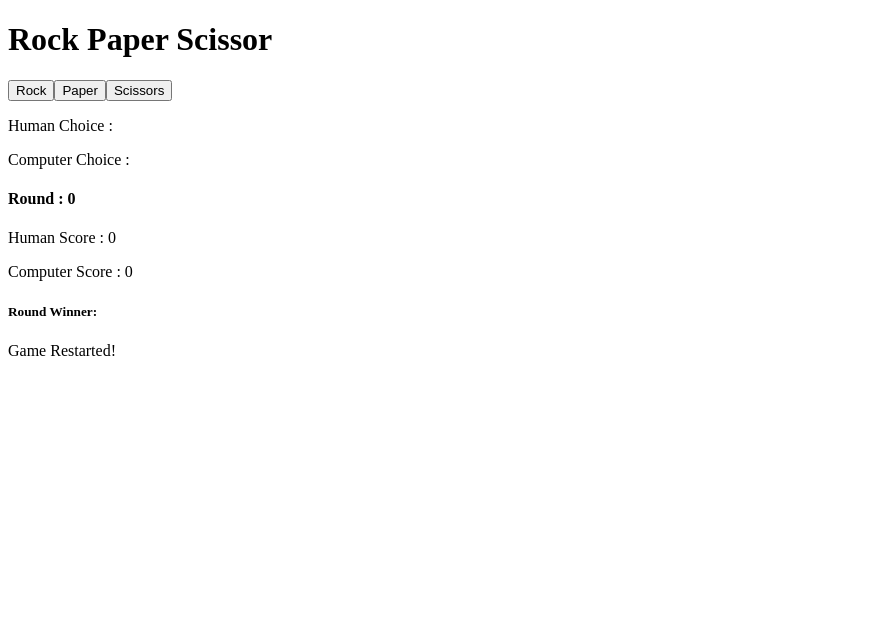
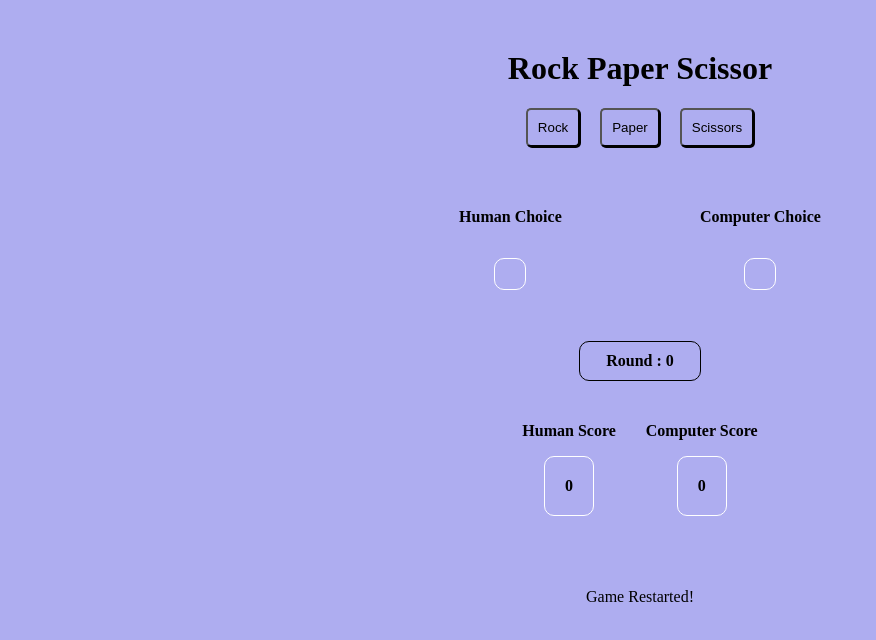
Before and after one commit to Sharwari19/RockPaperScissors, a plain HTML site: page index.html in a window 1280 px wide. Both pictures are taken after a click on the button "Restart". Shown: the whole page, without its empty margins (0-876 px from the left). Drawn offline with Linux system fonts and the light colour scheme.

Commit message:
updates styles for the UI

```diff
--- a/game.js
+++ b/game.js
@@ -24,12 +24,20 @@ function getComputerChoice()
 let humanScore = 0;
 let computerScore = 0;
 let roundCount = 0;
-const humanSelection = document.getElementById('humanChoice');
-const computerSelection = document.getElementById('computerChoice');
+
+const humanSelection = document.getElementById('hchoice');
+const computerSelection = document.getElementById('cchoice');
 const count = document.getElementById('roundNo');
-const humanRecord = document.getElementById('humanScore');
-const computerRecord = document.getElementById('computerScore');
+
+const humanRecord = document.getElementById('hscore');
+humanRecord.textContent = '0';
+
+const computerRecord = document.getElementById('cscore');
+computerRecord.textContent = '0';
+
 const resultText = document.getElementById('result');
+const roundWinner =  document.getElementById('winner');
+roundWinner.textContent = '';
 
 function RestartGame()
 {
@@ -37,17 +45,21 @@ function RestartGame()
     computerScore = 0;
     roundCount = 0;
 
-   humanSelection.textContent = `Human Choice : `;
-   computerSelection.textContent = `Computer Choice : `;
+   humanSelection.textContent = ``;
+   computerSelection.textContent = ``;
    count.textContent = `Round : ${roundCount}`;
-   humanRecord.textContent = `Human Score : ${humanScore}`;
-   computerRecord.textContent = `Computer Score : ${computerScore}`;
+
+   humanRecord.textContent = `${humanScore}`;
+   computerRecord.textContent = `${computerScore}`;
+
    resultText.textContent = '';
-   document.getElementById('restart').textContent = "Game Restarted!";
+   roundWinner.textContent = '';
+   restartDiv.textContent = "Game Restarted!";
 }
 
 function playRound(event)
 {
+
     let humanChoice = event.target.textContent;
     console.log("human choice : ", humanChoice);
 
@@ -55,16 +67,16 @@ function playRound(event)
     console.log('computer choice : ', computerChoice);
 
     roundCount++;
+    restartDiv.textContent = '';
+    restartDiv.appendChild(Restart);
 
-    humanSelection.textContent = `Human Choice : ${humanChoice}`;
-    computerSelection.textContent = `Computer Choice : ${computerChoice}`;
+    humanSelection.textContent = `${humanChoice}`;
+    computerSelection.textContent = `${computerChoice}`;
     count.textContent = `Round : ${roundCount}`;
-    humanRecord.textContent = `Human Score : ${humanScore}`;
-    computerRecord.textContent = `Computer Score : ${computerScore}`;
 
     if(humanChoice === computerChoice)
     {
-        resultText = "Oops! It's a tie!";
+        resultText.textContent = "Oops! It's a tie!";
     }
 
     if( humanChoice === RPS[0] && computerChoice === RPS[1] ||
@@ -74,24 +86,32 @@ function playRound(event)
     {
         resultText.textContent = `You loose! ${computerChoice} beats ${humanChoice}`;
         computerScore++;
+        computerRecord.textContent = `${computerScore}`;
+
     }
     else
     {
         resultText.textContent = `You win! ${humanChoice} beats ${computerChoice}`;
         humanScore++;
+        humanRecord.textContent = `${humanScore}`;
     }
 
     if(humanScore === 5 || computerScore === 5)
     {
         if(humanScore > computerScore)
         {
-            document.getElementById('winner').textContent = `Round Winner : You!`;
+           roundWinner.textContent = `Round Winner : You!`;
         }
         else
         {
-            document.getElementById('winner').textContent = `Round Winner : Computer!`;
+            roundWinner.textContent = `Round Winner : Computer!`;
         }
-        RestartGame();
+        setTimeout(RestartGame, 7000);
+
+    }
+    else
+    {
+        roundWinner.textContent = '';
     }
 }
 
--- a/index.html
+++ b/index.html
@@ -4,21 +4,44 @@
     <meta charset="UTF-8">
     <meta name="viewport" content="width=device-width, initial-scale=1.0">
     <title>Rock Paper Scissors</title>
+    <link href="styles.css" rel="stylesheet">
 </head>
 <body>
     <h1>Rock Paper Scissor</h1>
     <div class="content">
 
     </div>
-    <p id="humanChoice"> Human Choice : </p>
-    <p id="computerChoice">Computer Choice : </p>
+
+    <div class="choices">
+        <div id="humanChoice">
+            <p>Human Choice</p>
+            <p id="hchoice"></p>
+        </div>
+
+        <div id="computerChoice">
+            <p>Computer Choice</p>
+            <p id="cchoice"></p>
+        </div>
+    </div>
+
     <h4 id="roundNo">Round : </h4>
+
     <div class="scoreboard">
-        <p id="humanScore"> Human Score : </p>
-        <p id="computerScore">Computer Score : </p>
-        <p id="result"></p>
-        <h5 id="winner">Round Winner: </h5>
+        <div id="humanScore">
+            <p>Human Score</p>
+            <p id="hscore"></p>
+        </div>
+        <div id="computerScore">
+            <p>Computer Score</p>
+            <p id="cscore"></p>
+        </div>
+
     </div>
+
+    <p id="result"></p>
+
+    <h5 id="winner">Round Winner: </h5>
+
     <div id="restart"></div>
     <script src="game.js">
 
```
